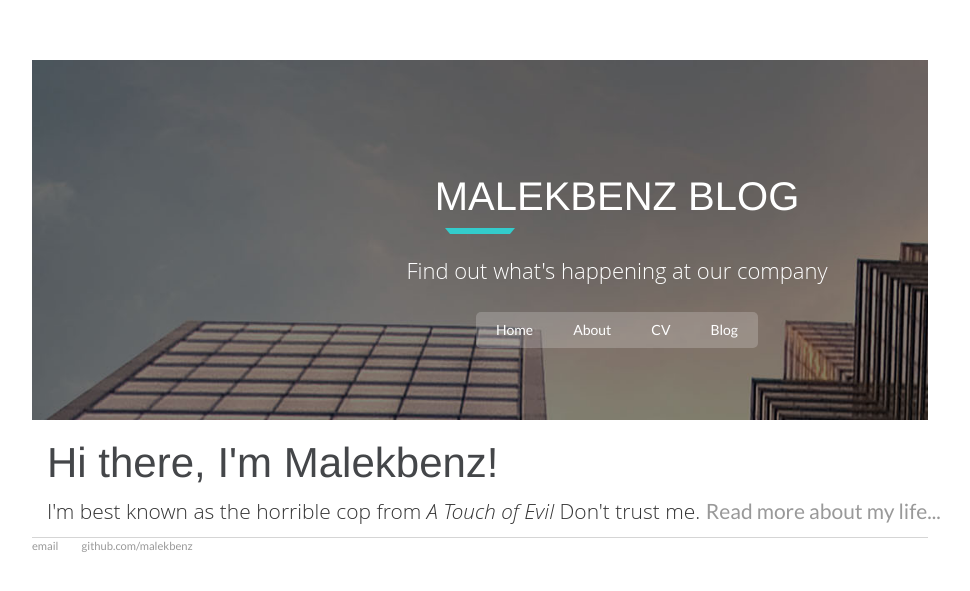
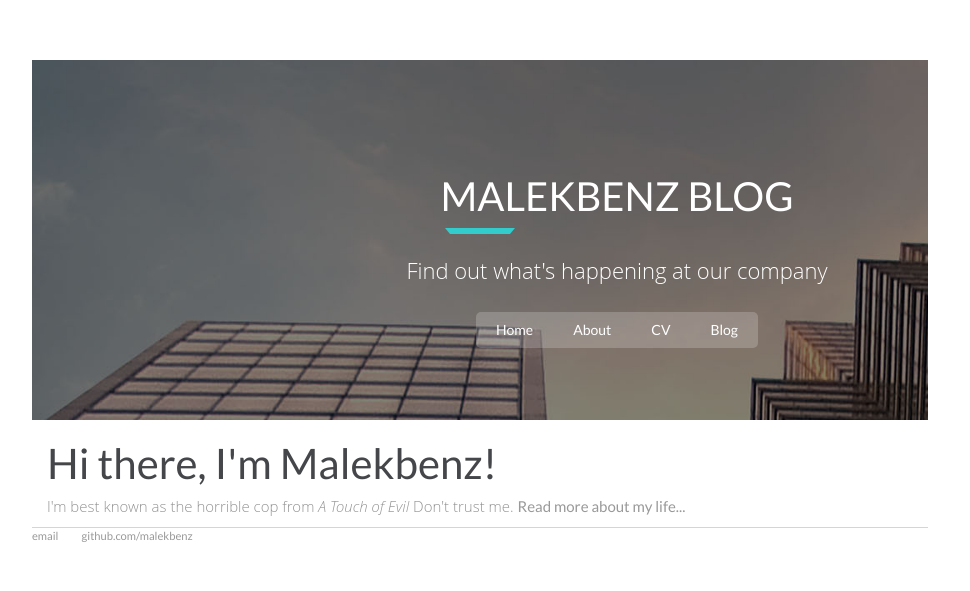
Before and after one commit to malekbenz/malekbenz, a Jekyll site: the page built from index.html, in a window 1280 px wide. Shown: the top 591 px of the page, without its empty margins (160-1130 px from the left). Built offline with Jekyll 4.4.1, drawn with Linux system fonts in a browser that asks for light colours; nearby versions of some CDN libraries.

Commit message:
blog.html

```diff
--- a/_layouts/default.html
+++ b/_layouts/default.html
@@ -11,12 +11,13 @@
 	<!-- Optional theme -->
 	<link rel="stylesheet" href="//netdna.bootstrapcdn.com/bootstrap/3.1.1/css/bootstrap-theme.min.css">
 
+	<!-- link to main stylesheet -->
+
+	<link rel="stylesheet" type="text/css" href="/css/main.css">
+
 	<!-- Latest compiled and minified CSS -->
 	<link rel="stylesheet" href="css/style.css">
 
-	<!-- link to main stylesheet -->
-
-	<link rel="stylesheet" type="text/css" href="/css/main.css">
 	<link href='//fonts.googleapis.com/css?family=Lato:400,700' rel='stylesheet' type='text/css'>
 
 	<link rel="stylesheet" href="css/font-awesome.min.css">
```
